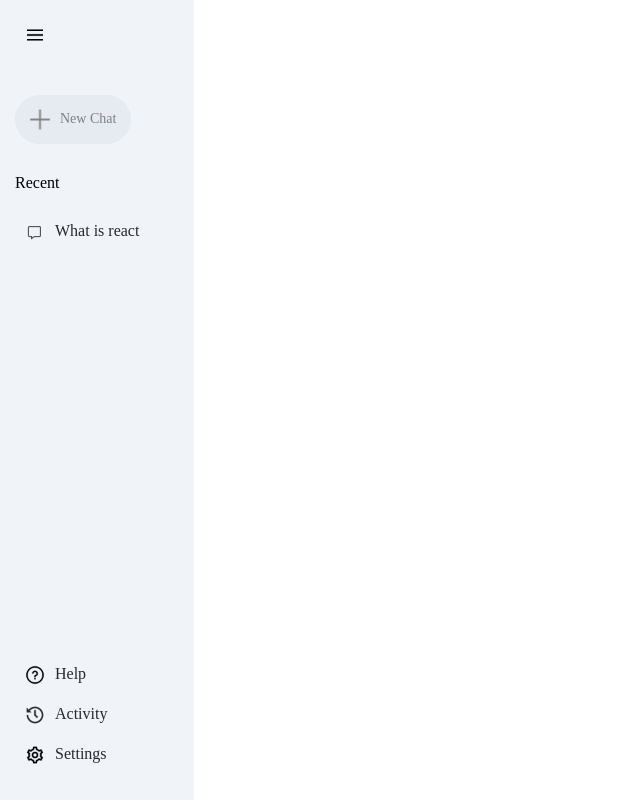
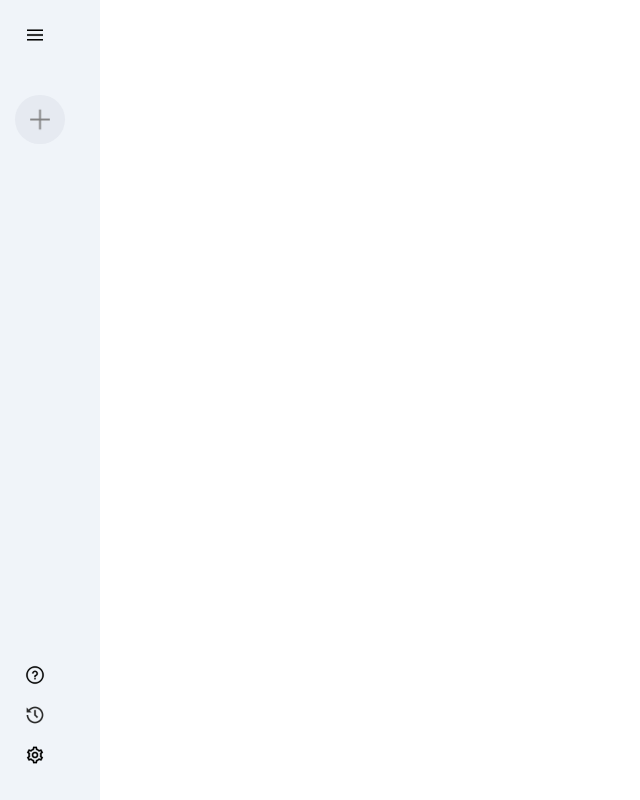
Before and after one commit to sathwikreddy122/Gemini-Ai-clone, a React (Vite) app in the folder GeminiClone/: page / in a window 1280 px wide. Shown: the whole page, without its empty margins (0-640 px from the left). Built offline with nearby package versions, Linux system fonts and the light colour scheme.

Commit message:
sidebar toggle effect completed

```diff
--- a/GeminiClone/src/components/sidebar/Sidebar.jsx
+++ b/GeminiClone/src/components/sidebar/Sidebar.jsx
@@ -1,37 +1,43 @@
-import React from 'react'
+import React, { useState } from 'react'
 import './sidebar.css'
-import {assets} from '../../assets/assets'
+import { assets } from '../../assets/assets'
 
 const Sidebar = () => {
+  const [extended, setExtended] = useState(false)
+
+  function toggleMenu(){
+    setExtended(prev => !prev)
+  }
+
   return (
     <div className='sidebar'>
       <div className="top">
-        <img className = 'menu' src={assets.menu_icon} alt="Menu" />
+        <img onClick={toggleMenu} className='menu' src={assets.menu_icon} alt="Menu" />
         <div className="new-chat">
-          <img src={assets.plus_icon} alt="add icon" />
-          <p>New Chat</p>
+          <img  src={assets.plus_icon} alt="add icon" />
+          {extended ? <p>New Chat</p> : null}
         </div>
-        <div className='recent'>
-            <p className="recent-title">Recent</p>
-            <div className='recent-entry'>
-              <img src={assets.message_icon} alt="" />
-              <p className="">What is react</p>
-            </div>
+        {extended ? <div className='recent'>
+          <p className="recent-title">Recent</p>
+          <div className='recent-entry'>
+            <img src={assets.message_icon} alt="" />
+            <p className="">What is react</p>
           </div>
+        </div> : null}
       </div>
 
       <div className="bottom">
         <div className='bottom-container recent-entry' >
           <img src={assets.question_icon} alt="" />
-          <p className="">Help</p>
+          {extended ?<p className="">Help</p> :null}
         </div>
         <div className='bottom-container recent-entry' >
           <img src={assets.history_icon} alt="" />
-          <p className="">Activity</p>
+          {extended ? <p className="">Activity</p>:null}
         </div>
         <div className='bottom-container recent-entry' >
           <img src={assets.setting_icon} alt="" />
-          <p className="">Settings</p>
+          {extended ? <p className="">Settings</p> : null}
         </div>
 
 
```
